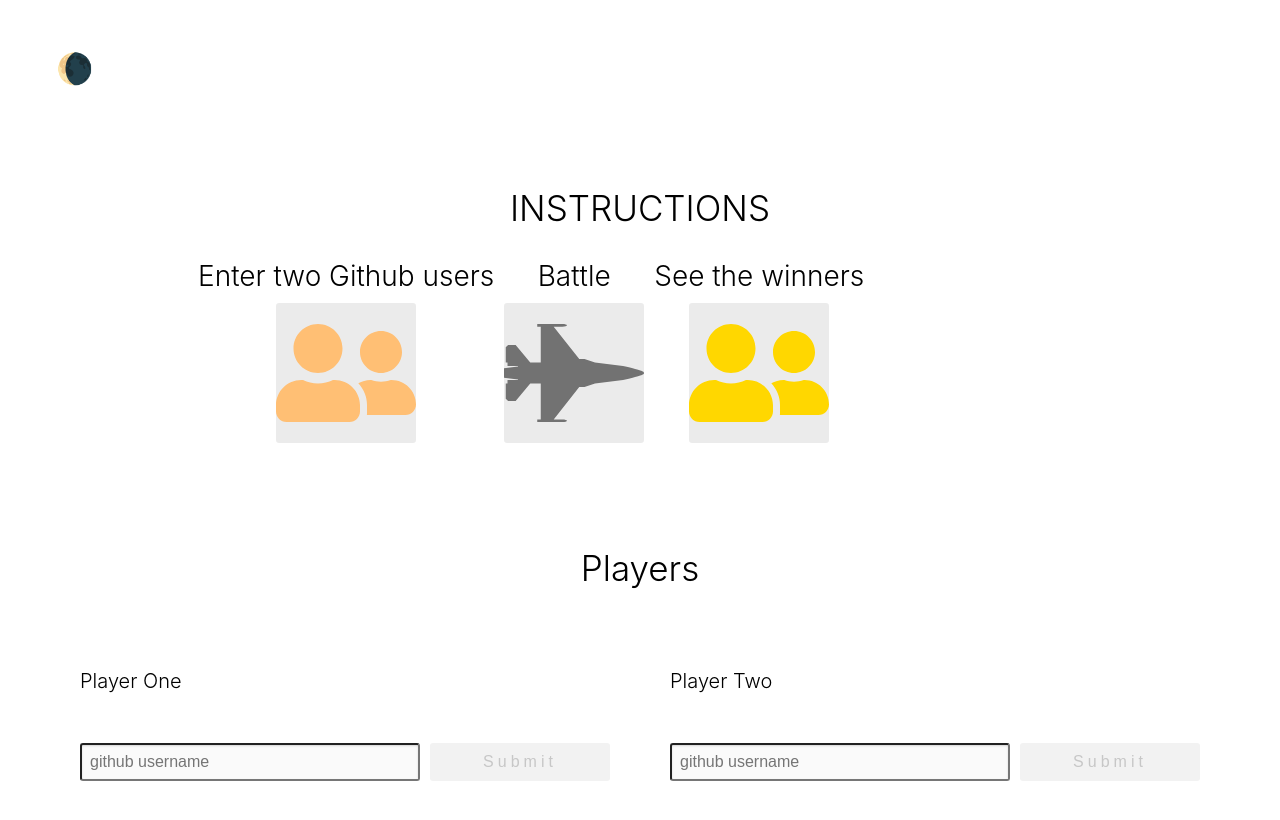
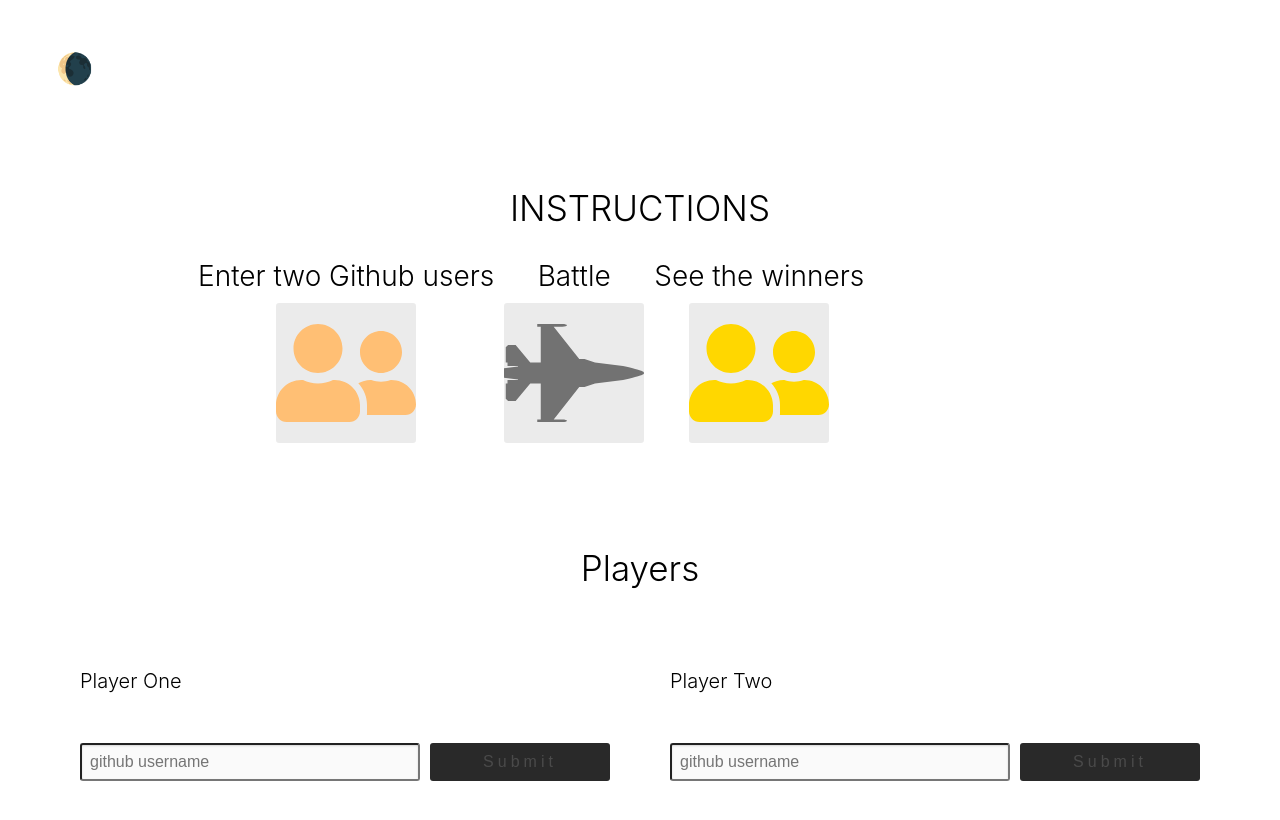
Before and after one commit to hmozo/github-battle, a React app: page / in a window 1280 px wide. Shown: the top 820 px of the page. Built offline with nearby package versions, Linux system fonts and the light colour scheme.

Commit message:
ThemeConsumer

```diff
--- a/app/components/Battle.js
+++ b/app/components/Battle.js
@@ -3,9 +3,12 @@ import { FaUserFriends, FaFighterJet, FaTrophy, FaTimesCircle } from 'react-icon
 
 import PropTypes from 'prop-types'
 import Results from './Results'
+import { ThemeConsumer } from '../contexts/theme'
 
 function Instructions(){
     return(
+        <ThemeConsumer>
+           {({ theme }) => (
             <div className='instructions-container'>
                 <h1 className='center-text header-lg'>
                     INSTRUCTIONS
@@ -13,18 +16,20 @@ function Instructions(){
                 <ol className='container-sm grid center-text battle-instruction'>
                     <li>
                         <h3 className='header-sm'>Enter two Github users</h3>
-                    <FaUserFriends className='bg-light' color='rgb(255, 191, 116)' size={140} />
+                        <FaUserFriends className={`bg-${theme}`} color='rgb(255, 191, 116)' size={140} />
                     </li>
                     <li>
                         <h3 className='header-sm'>Battle</h3>
-                    <FaFighterJet className='bg-light' color='#727272' size={140} />
+                        <FaFighterJet className={`bg-${theme}`} color='#727272' size={140} />
                     </li>
                     <li>
                         <h3 className='header-sm'>See the winners</h3>
-                    <FaUserFriends className='bg-light' color='rgb(255, 215, 0)' size={140} />
+                        <FaUserFriends className={`bg-${theme}`} color='rgb(255, 215, 0)' size={140} />
                     </li>
                 </ol>
             </div>
+           )}
+        </ThemeConsumer>
     )
 }
 
@@ -54,6 +59,8 @@ class PlayerInput extends React.Component{
 
     render(){
         return(
+            <ThemeConsumer>
+                {({ theme })=>(
                     <form className='column player' onSubmit={this.handleSubmit} >
                         <label htmlFor='username' className='player-label'>
                             {this.props.label}
@@ -62,14 +69,14 @@ class PlayerInput extends React.Component{
                             <input
                                 type='text'
                                 id='username'
-                        className='input-light'
+                                className={`input-${theme}`}
                                 placeholder='github username'
                                 autoComplete='off'
                                 value={this.state.username}
                                 onChange={this.handleChange}
                             />
                             <button
-                        className='btn dark-btn'
+                                className={`btn ${theme}-btn`}
                                 type='submit'
                                 disabled={!this.state.username}
                             >
@@ -77,6 +84,8 @@ class PlayerInput extends React.Component{
                             </button>
                         </div>
                     </form>
+                )}
+            </ThemeConsumer>
         )
     }
 }
--- a/app/index.css
+++ b/app/index.css
@@ -244,3 +244,23 @@ li{
     font-size: 20px;
     margin: 50px 0;
 }
+
+.bg-dark{
+    background: rgb(36, 40, 42);
+    border-radius: 3px;
+}
+
+.player-inputs .input-dark{
+    color: #DADADA;
+    background: rgba(0, 0, 0, 0.3);
+}
+
+.light-btn{
+    color: #000;
+    background: #aaa8a8;
+}
+
+.light-btn:disabled{
+    background: #292929;
+    color: #4a4a4a;
+}
```
Lines whose indentation alone changed are shown as unchanged.
